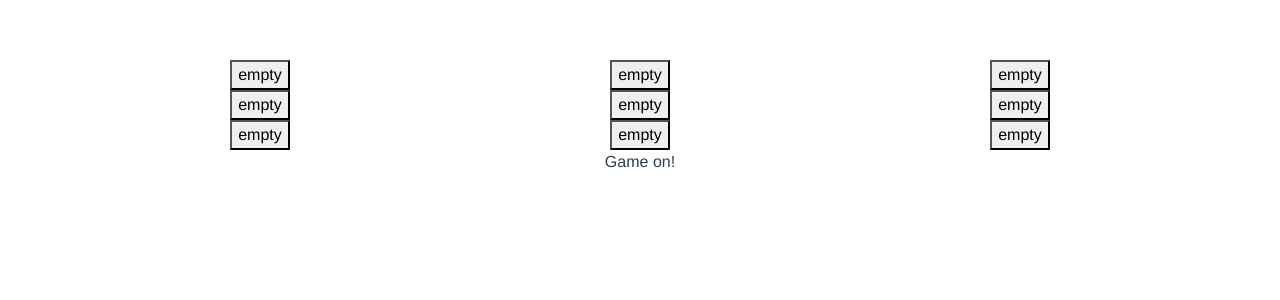
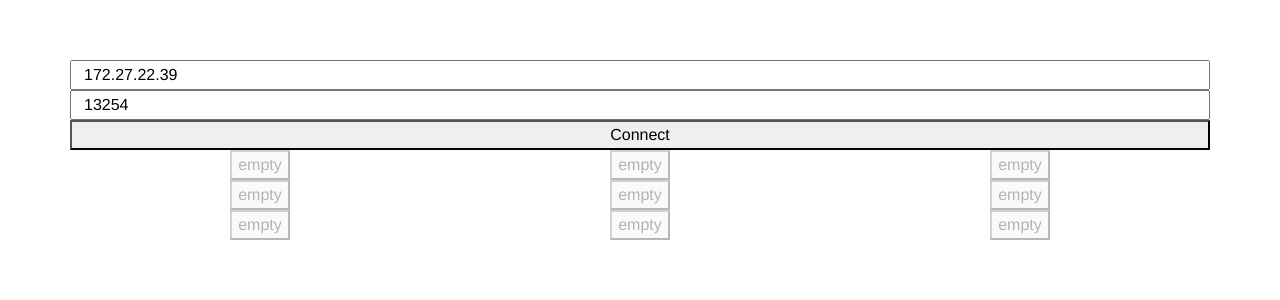
Before and after one commit to waldoomaet/tic-tac-toe-web, a Vue app: page / in a window 1280 px wide. Shown: the top 300 px of the page. Built offline with nearby package versions, Linux system fonts and the light colour scheme.

Commit message:
I think we're done

```diff
--- a/src/App.vue
+++ b/src/App.vue
@@ -1,28 +1,43 @@
 <template>
   <div class="container">
     <div class="row">
-      <div class="col"><button type="button" @click="() => onClick(0, 0)">{{ board[0][0] }}</button></div>
-      <div class="col"><button type="button" @click="() => onClick(0, 1)">{{ board[0][1] }}</button></div>
-      <div class="col"><button type="button" @click="() => onClick(0, 2)">{{ board[0][2] }}</button></div>
+      <input type="text" v-model="host" placeholder="Host or IP" />
+      <input type="text" v-model="port" placeholder="Port" />
+      <button type="button" @click="connectToServer" :disabled="host.length < 0 || port.length < 0">Connect</button>
     </div>
     <div class="row">
-      <div class="col"><button type="button" @click="() => onClick(1, 0)">{{ board[1][0] }}</button></div>
-      <div class="col"><button type="button" @click="() => onClick(1, 1)">{{ board[1][1] }}</button></div>
-      <div class="col"><button type="button" @click="() => onClick(1, 2)">{{ board[1][2] }}</button></div>
+      <div class="col"><button type="button" :disabled="disableButton(0, 0)"
+          @click="() => onClick(0, 0)">{{ board[0][0] }}</button></div>
+      <div class="col"><button type="button" :disabled="disableButton(0, 1)"
+          @click="() => onClick(0, 1)">{{ board[0][1] }}</button></div>
+      <div class="col"><button type="button" :disabled="disableButton(0, 2)"
+          @click="() => onClick(0, 2)">{{ board[0][2] }}</button></div>
     </div>
     <div class="row">
-      <div class="col"><button type="button" @click="() => onClick(2, 0)">{{ board[2][0] }}</button></div>
-      <div class="col"><button type="button" @click="() => onClick(2, 1)">{{ board[2][1] }}</button></div>
-      <div class="col"><button type="button" @click="() => onClick(2, 2)">{{ board[2][2] }}</button></div>
+      <div class="col"><button type="button" :disabled="disableButton(1, 0)"
+          @click="() => onClick(1, 0)">{{ board[1][0] }}</button></div>
+      <div class="col"><button type="button" :disabled="disableButton(1, 1)" @click="() => onClick(1, 1)">{{
+        board[1][1] }}</button></div>
+      <div class="col"><button type="button" :disabled="disableButton(1, 2)" @click="() => onClick(1, 2)">{{
+        board[1][2] }}</button></div>
     </div>
-    <div>
+    <div class="row">
+      <div class="col"><button type="button" :disabled="disableButton(2, 0)"
+          @click="() => onClick(2, 0)">{{ board[2][0] }}</button></div>
+      <div class="col"><button type="button" :disabled="disableButton(2, 1)" @click="() => onClick(2, 1)">{{
+        board[2][1] }}</button></div>
+      <div class="col"><button type="button" :disabled="disableButton(2, 2)" @click="() => onClick(2, 2)">{{
+        board[2][2] }}</button></div>
+    </div>
+    <div class="row">
       <p>{{ message }}</p>
+      <button v-if="gameOver" type="button" @click="playAgain">Play again?</button>
     </div>
   </div>
 </template>
 
 <script>
-import { Game } from "./constants";
+import { Game, Status } from "./constants";
 export default {
   data() {
     return {
@@ -31,12 +46,21 @@ export default {
         [Game.none, Game.none, Game.none],
         [Game.none, Game.none, Game.none]
       ],
-      player: Game.x,
+      host: "172.27.22.39",
+      port: 13254,
+      socket: null,
+      player: null,
+      myTurn: false,
+      stopGame: true,
       gameOver: false,
-      message: "Game on!"
+      disableAll: true,
+      message: ""
     }
   },
   methods: {
+    disableButton(row, col) {
+      return this.disableAll || this.board[row][col] !== Game.none;
+    },
     boardFull() {
       for (let i = 0; i < this.board.length; i++) {
         for (let j = 0; j < this.board[i].length; j++) {
@@ -69,22 +93,108 @@ export default {
       return false;
 
     },
+    playAgain() {
+      this.socket.send(JSON.stringify({
+        status: Status.playAgain
+      }));
+    },
+    resetGame() {
+      this.board = [
+        [Game.none, Game.none, Game.none],
+        [Game.none, Game.none, Game.none],
+        [Game.none, Game.none, Game.none]
+      ];
+      if (this.player == Game.x) {
+        this.myTurn = true;
+        this.message = `Connected as player ${this.player}. You're first!`;
+      } else {
+        this.myTurn = false;
+        this.message = `Connected as player ${this.player}. Player x is first!`;
+      }
+      this.stopGame = false;
+      this.gameOver = false;
+    },
     onClick(row, col) {
-      if (!this.gameOver && this.board[row][col] == Game.none) {
+      if (this.myTurn && !this.stopGame && this.board[row][col] == Game.none) {
         this.board[row][col] = this.player;
 
-        console.log(this.board);
-
         if (this.won(this.player)) {
-          this.message = `Player ${this.player} won!`;
+          this.stopGame = true;
+          this.socket.send(JSON.stringify({
+            status: Status.gameOver,
+            board: this.board
+          }));
+          this.message = `You won!`;
           this.gameOver = true;
+          return;
         } else if (this.boardFull()) {
-          this.message = "It's a draw!";
+          this.stopGame = true;
+          this.socket.send(JSON.stringify({
+            status: Status.draw,
+            board: this.board
+          }));
+          return;
         }
 
-        this.player = this.player == Game.x ? Game.o : Game.x;
+        this.myTurn = false;
+        this.socket.send(JSON.stringify({
+          status: Status.turnChange,
+          board: this.board
+        }));
+        this.disableAll = true;
+        this.message = "Waiting for the other player to play...";
       }
     },
+    connectToServer() {
+      try {
+        this.socket = new WebSocket(`ws://${this.host}:${this.port}`);
+        this.socket.onmessage = (event) => {
+          const data = JSON.parse(event.data);
+          switch (data.status) {
+            case Status.connected:
+              if (data.id == 0) {
+                this.player = Game.x;
+                this.myTurn = true;
+              } else {
+                this.player = Game.o;
+                this.myTurn = false;
+              }
+              this.message = `Connected as player ${this.player}`;
+              break;
+            case Status.started:
+              this.resetGame();
+              if (this.player == Game.x) {
+                this.message = `Connected as player ${this.player}. You're first!`;
+              } else {
+                this.message = `Connected as player ${this.player}. Player x is first!`;
+              }
+              this.stopGame = false;
+              this.disableAll = false;
+              break;
+            case Status.turnChange:
+              this.board = data.board;
+              this.myTurn = true;
+              this.message = "It's your turn!"
+              this.disableAll = false;
+              break;
+            case Status.lose:
+              this.stopGame = true;
+              this.message = "Well... This is ackward... You lost...";
+              this.gameOver = true;
+              break;
+            case Status.draw:
+              this.stopGame = true;
+              this.message = "It's a draw!";
+              break;
+            case Status.playAgain:
+              this.resetGame();
+              break;
+          }
+        };
+      } catch (error) {
+        this.message = error;
+      }
+    }
   },
   mounted() {
     console.log('Application mounted');
@@ -100,5 +210,4 @@ export default {
   text-align: center;
   color: #2c3e50;
   margin-top: 60px;
-}
-</style>
+}</style>
--- a/src/constants.js
+++ b/src/constants.js
@@ -3,3 +3,13 @@ export class Game {
     static x = 'x';
     static o = 'o';
 }
+
+export class Status {
+    static connected = "connected";
+    static started = "started";
+    static turnChange = "turn_change";
+    static gameOver = "game_over";
+    static lose = "lose";
+    static draw = "draw";
+    static playAgain = "play_again";
+}
```
